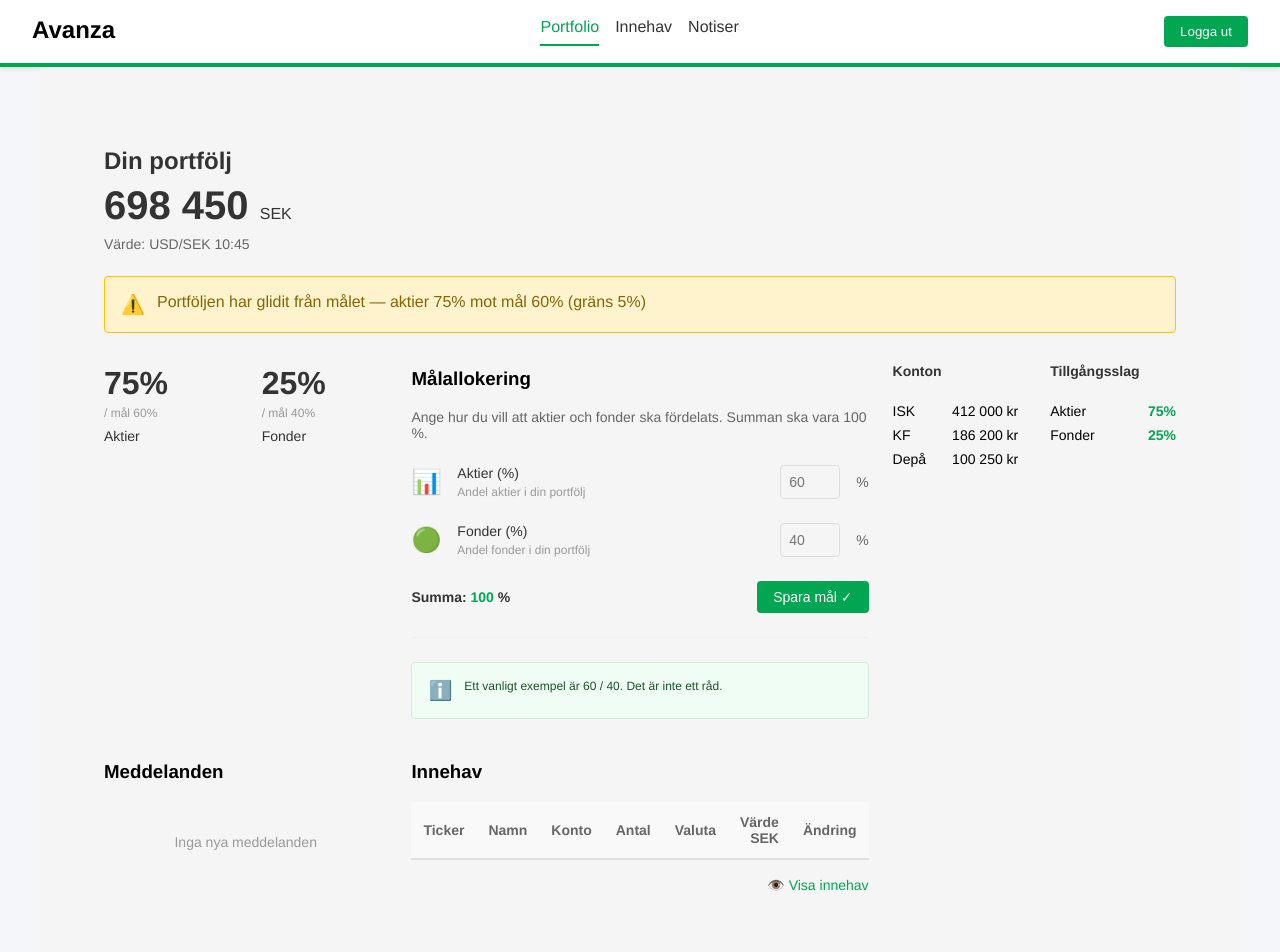
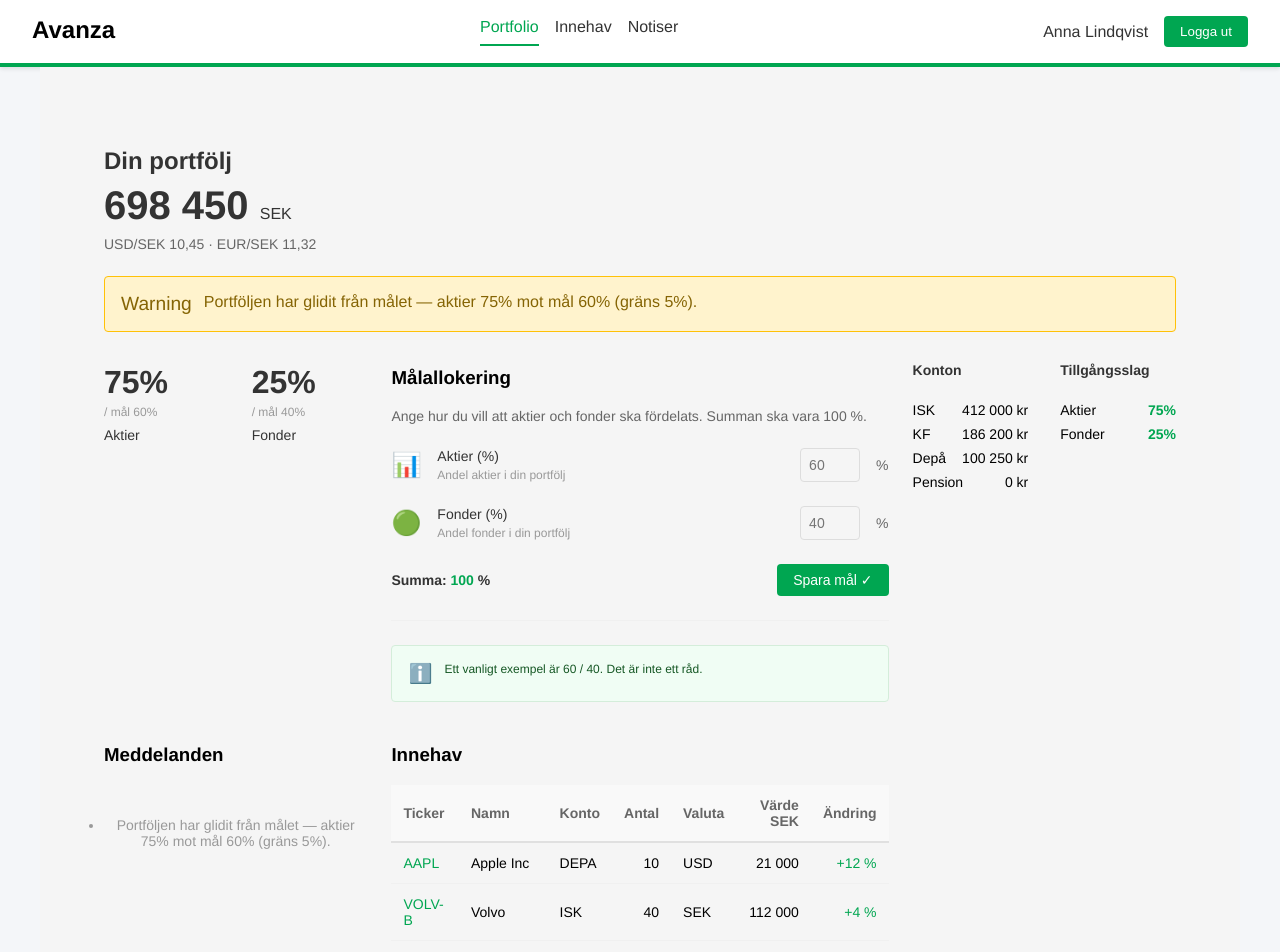
Before and after one commit to chas-challenge-2026/avanza-team1, a React (Vite) app in the folder frontend/: page / in a window 1280 px wide. Shown: the top 952 px of the page. Built offline with nearby package versions, Linux system fonts and the light colour scheme.

Commit message:
Wire mock portfolio data into the dashboard shell.
Header, navbar, accounts, holdings, allocation text, drift banner
and notices now read from mockPortfolio. Changing portfolio.json
updates the visible UI.

```diff
--- a/frontend/src/components/Dashboard/AccountsTable.tsx
+++ b/frontend/src/components/Dashboard/AccountsTable.tsx
@@ -1,32 +1,39 @@
-import styles from './AccountsTable.module.css';
+import styles from "./AccountsTable.module.css";
+import type { Account, Allocation } from "../../types/portfolio";
 
-function AccountsTable(): JSX.Element {
+interface AccountsTableProps {
+  accounts: Account[];
+  allocation: Allocation;
+}
+
+function formatSek(value: number): string {
+  return `${value.toLocaleString("sv-SE")} kr`;
+}
+
+function AccountsTable({
+  accounts,
+  allocation,
+}: AccountsTableProps): JSX.Element {
   return (
     <div className={styles.container}>
       <div className={styles.column}>
         <h3 className={styles.columnTitle}>Konton</h3>
-        <div className={styles.row}>
-          <span>ISK</span>
-          <span>412 000 kr</span>
-        </div>
-        <div className={styles.row}>
-          <span>KF</span>
-          <span>186 200 kr</span>
-        </div>
-        <div className={styles.row}>
-          <span>Depå</span>
-          <span>100 250 kr</span>
-        </div>
+        {accounts.map((account) => (
+          <div key={account.type} className={styles.row}>
+            <span>{account.name}</span>
+            <span>{formatSek(account.valueSek)}</span>
+          </div>
+        ))}
       </div>
       <div className={styles.column}>
         <h3 className={styles.columnTitle}>Tillgångsslag</h3>
         <div className={styles.row}>
           <span>Aktier</span>
-          <span className={styles.value}>75%</span>
+          <span className={styles.value}>{allocation.actualAktierPct}%</span>
         </div>
         <div className={styles.row}>
           <span>Fonder</span>
-          <span className={styles.value}>25%</span>
+          <span className={styles.value}>{allocation.actualStabiltPct}%</span>
         </div>
       </div>
     </div>
--- a/frontend/src/components/Dashboard/AssetAllocation.tsx
+++ b/frontend/src/components/Dashboard/AssetAllocation.tsx
@@ -1,16 +1,23 @@
-import styles from './AssetAllocation.module.css';
+import styles from "./AssetAllocation.module.css";
+import type { Allocation } from "../../types/portfolio";
 
-function AssetAllocation(): JSX.Element {
+interface AssetAllocationProps {
+  allocation: Allocation;
+}
+
+function AssetAllocation({ allocation }: AssetAllocationProps): JSX.Element {
   return (
     <div className={styles.container}>
       <div className={styles.item}>
-        <div className={styles.percentage}>75%</div>
-        <div className={styles.target}>/ mål 60%</div>
+        <div className={styles.percentage}>{allocation.actualAktierPct}%</div>
+        <div className={styles.target}>/ mål {allocation.targetAktierPct}%</div>
         <div className={styles.name}>Aktier</div>
       </div>
       <div className={styles.item}>
-        <div className={styles.percentage}>25%</div>
-        <div className={styles.target}>/ mål 40%</div>
+        <div className={styles.percentage}>{allocation.actualStabiltPct}%</div>
+        <div className={styles.target}>
+          / mål {allocation.targetStabiltPct}%
+        </div>
         <div className={styles.name}>Fonder</div>
       </div>
     </div>
--- a/frontend/src/components/Dashboard/HoldingsTable.tsx
+++ b/frontend/src/components/Dashboard/HoldingsTable.tsx
@@ -1,7 +1,21 @@
-import Panel from '../Panel';
-import styles from './HoldingsTable.module.css';
+import Panel from "../Panel";
+import styles from "./HoldingsTable.module.css";
+import type { Holding } from "../../types/portfolio";
 
-function HoldingsTable(): JSX.Element {
+interface HoldingsTableProps {
+  holdings: Holding[];
+}
+
+function formatSek(value: number): string {
+  return value.toLocaleString("sv-SE");
+}
+
+function formatReturnPct(value: number): string {
+  const sign = value > 0 ? "+" : "";
+  return `${sign}${value.toLocaleString("sv-SE")} %`;
+}
+
+function HoldingsTable({ holdings }: HoldingsTableProps): JSX.Element {
   return (
     <Panel title="Innehav" size="large">
       <table className={styles.table}>
@@ -10,17 +24,50 @@
             <th className={styles.headerCell}>Ticker</th>
             <th className={styles.headerCell}>Namn</th>
             <th className={styles.headerCell}>Konto</th>
-            <th className={`${styles.headerCell} ${styles.headerCellRight}`}>Antal</th>
+            <th className={`${styles.headerCell} ${styles.headerCellRight}`}>
+              Antal
+            </th>
             <th className={styles.headerCell}>Valuta</th>
-            <th className={`${styles.headerCell} ${styles.headerCellRight}`}>Värde SEK</th>
-            <th className={`${styles.headerCell} ${styles.headerCellRight}`}>Ändring</th>
+            <th className={`${styles.headerCell} ${styles.headerCellRight}`}>
+              Värde SEK
+            </th>
+            <th className={`${styles.headerCell} ${styles.headerCellRight}`}>
+              Ändring
+            </th>
           </tr>
         </thead>
-        <tbody />
+        <tbody>
+          {holdings.map((holding) => (
+            <tr
+              key={`${holding.ticker}-${holding.account}`}
+              className={styles.row}
+            >
+              <td className={`${styles.cell} ${styles.cellTicker}`}>
+                {holding.ticker}
+              </td>
+              <td className={styles.cell}>{holding.name}</td>
+              <td className={styles.cell}>{holding.account}</td>
+              <td className={`${styles.cell} ${styles.cellRight}`}>
+                {holding.quantity}
+              </td>
+              <td className={styles.cell}>{holding.currency}</td>
+              <td className={`${styles.cell} ${styles.cellRight}`}>
+                {formatSek(holding.valueSek)}
+              </td>
+              <td
+                className={`${styles.cell} ${styles.cellRight} ${styles.cellChange}`}
+              >
+                {formatReturnPct(holding.returnPct)}
+              </td>
+            </tr>
+          ))}
+        </tbody>
       </table>
 
       <div className={styles.footer}>
-        <a href="/holdings" className={styles.viewLink}>👁️ Visa innehav</a>
+        <a href="/holdings" className={styles.viewLink}>
+          Visa innehav
+        </a>
       </div>
     </Panel>
   );
--- a/frontend/src/components/Dashboard/NoticesEmpty.tsx
+++ b/frontend/src/components/Dashboard/NoticesEmpty.tsx
@@ -1,12 +1,25 @@
-import Panel from '../Panel';
-import styles from './NoticesEmpty.module.css';
+import Panel from "../Panel";
+import styles from "./NoticesEmpty.module.css";
+import type { Alert } from "../../types/portfolio";
 
-function NoticesEmpty(): JSX.Element {
+interface NoticesEmptyProps {
+  alerts: Alert[];
+}
+
+function NoticesEmpty({ alerts }: NoticesEmptyProps): JSX.Element {
   return (
     <Panel title="Meddelanden" size="medium">
-      <div className={styles.empty}>
-        <p className={styles.emptyText}>Inga nya meddelanden</p>
-      </div>
+      {alerts.length === 0 ? (
+        <div className={styles.empty}>
+          <p className={styles.emptyText}>Inga nya meddelanden</p>
+        </div>
+      ) : (
+        <ul className={styles.empty}>
+          {alerts.map((alert, index) => (
+            <li key={`${alert.type}-${index}`}>{alert.message}</li>
+          ))}
+        </ul>
+      )}
     </Panel>
   );
 }
--- a/frontend/src/components/Dashboard/PageHeader.tsx
+++ b/frontend/src/components/Dashboard/PageHeader.tsx
@@ -1,23 +1,27 @@
-import styles from './PageHeader.module.css';
+import styles from "./PageHeader.module.css";
+import type { Fx } from "../../types/portfolio";
 
 interface PageHeaderProps {
   title?: string;
-  totalValue?: number;
-  exchange?: string;
+  totalValueSek: number;
+  fx: Fx;
 }
 
 function PageHeader({
-  title = 'Din portfölj',
-  totalValue = 698450,
-  exchange = 'USD/SEK 10:45'
+  title = "Din portfölj",
+  totalValueSek,
+  fx,
 }: PageHeaderProps): JSX.Element {
   return (
     <div className={styles.pageHeader}>
       <h1 className={styles.title}>{title}</h1>
       <div className={styles.value}>
-        {totalValue.toLocaleString('sv-SE')} <span>SEK</span>
+        {totalValueSek.toLocaleString("sv-SE")} <span>SEK</span>
       </div>
-      <p className={styles.subtitle}>Värde: {exchange}</p>
+      <p className={styles.subtitle}>
+        USD/SEK {fx.usdSek.toLocaleString("sv-SE")} · EUR/SEK{" "}
+        {fx.eurSek.toLocaleString("sv-SE")}
+      </p>
     </div>
   );
 }
--- a/frontend/src/components/Dashboard/WarningBanner.tsx
+++ b/frontend/src/components/Dashboard/WarningBanner.tsx
@@ -1,15 +1,13 @@
-import styles from './WarningBanner.module.css';
+import styles from "./WarningBanner.module.css";
 
 interface WarningBannerProps {
-  message?: string;
+  message: string;
 }
 
-function WarningBanner({
-  message = 'Portföljen har glidit från målet — aktier 75% mot mål 60% (gräns 5%)'
-}: WarningBannerProps): JSX.Element {
+function WarningBanner({ message }: WarningBannerProps): JSX.Element {
   return (
     <div className={styles.banner}>
-      <span className={styles.icon}>⚠️</span>
+      <span className={styles.icon}>Warning</span>
       <span>{message}</span>
     </div>
   );
--- a/frontend/src/components/Navbar.css
+++ b/frontend/src/components/Navbar.css
@@ -42,8 +42,19 @@
 }
 
 .navbar nav {
-    display: flex;
-    flex-direction: row;
-    align-items: center;
-    gap: var(--gap-medium);
+  display: flex;
+  flex-direction: row;
+  align-items: center;
+  gap: var(--gap-medium);
 }
+
+.navbar-user {
+  display: flex;
+  align-items: center;
+  gap: 1rem;
+}
+
+.navbar-user-name {
+  font-weight: 350;
+  color: #333;
+}
--- a/frontend/src/components/Navbar.tsx
+++ b/frontend/src/components/Navbar.tsx
@@ -1,13 +1,9 @@
 import { NavLink, useNavigate } from "react-router-dom";
+import { mockPortfolio } from "../types/portfolio";
 import "./Navbar.css";
 
 function Navbar() {
   const navigate = useNavigate();
-
-  // const handleLogout = () => {
-  //   navigate("/login");
-  // };
-
 
   return (
     <header className="navbar">
@@ -19,9 +15,12 @@
         <NavLink to="/holdings">Innehav</NavLink>
         <NavLink to="/alerts">Notiser</NavLink>
       </nav>
+      <div className="navbar-user">
+        <span className="navbar-user-name">{mockPortfolio.userName}</span>
         <button className="logout-button" onClick={() => navigate("/login")}>
           Logga ut
         </button>
+      </div>
     </header>
   );
 }
--- a/frontend/src/pages/Portfolio.tsx
+++ b/frontend/src/pages/Portfolio.tsx
@@ -1,23 +1,38 @@
-import PageHeader from '../components/Dashboard/PageHeader';
-import WarningBanner from '../components/Dashboard/WarningBanner';
-import AssetAllocation from '../components/Dashboard/AssetAllocation';
-import GoalAllocation from '../components/Dashboard/GoalAllocation';
-import AccountsTable from '../components/Dashboard/AccountsTable';
-import NoticesEmpty from '../components/Dashboard/NoticesEmpty';
-import HoldingsTable from '../components/Dashboard/HoldingsTable';
-import './Portfolio.css';
+import PageHeader from "../components/Dashboard/PageHeader";
+import WarningBanner from "../components/Dashboard/WarningBanner";
+import AssetAllocation from "../components/Dashboard/AssetAllocation";
+import GoalAllocation from "../components/Dashboard/GoalAllocation";
+import AccountsTable from "../components/Dashboard/AccountsTable";
+import NoticesEmpty from "../components/Dashboard/NoticesEmpty";
+import HoldingsTable from "../components/Dashboard/HoldingsTable";
+import "./Portfolio.css";
+import { mockPortfolio } from "../types/portfolio";
 
 function Portfolio() {
+  console.log("mockPortfolio", mockPortfolio);
   return (
     <div className="portfolio-page">
-      <PageHeader />
-      <WarningBanner />
+      <PageHeader
+        totalValueSek={mockPortfolio.totalValueSek}
+        fx={mockPortfolio.fx}
+      />
+      {mockPortfolio.allocation.overThreshold && (
+        <WarningBanner
+          message={
+            mockPortfolio.alerts[0]?.message ??
+            "Portföljen har glidit från målet."
+          }
+        />
+      )}
       <div className="dashboard-grid">
-        <AssetAllocation />
+        <AssetAllocation allocation={mockPortfolio.allocation} />
         <GoalAllocation />
-        <AccountsTable />
-        <NoticesEmpty />
-        <HoldingsTable />
+        <AccountsTable
+          accounts={mockPortfolio.accounts}
+          allocation={mockPortfolio.allocation}
+        />
+        <NoticesEmpty alerts={mockPortfolio.alerts} />
+        <HoldingsTable holdings={mockPortfolio.holdings} />
       </div>
     </div>
   );
```
Also changed, not shown: 1 other file (tests, documents, lock files or other folders). Lines whose indentation alone changed are shown as unchanged.
